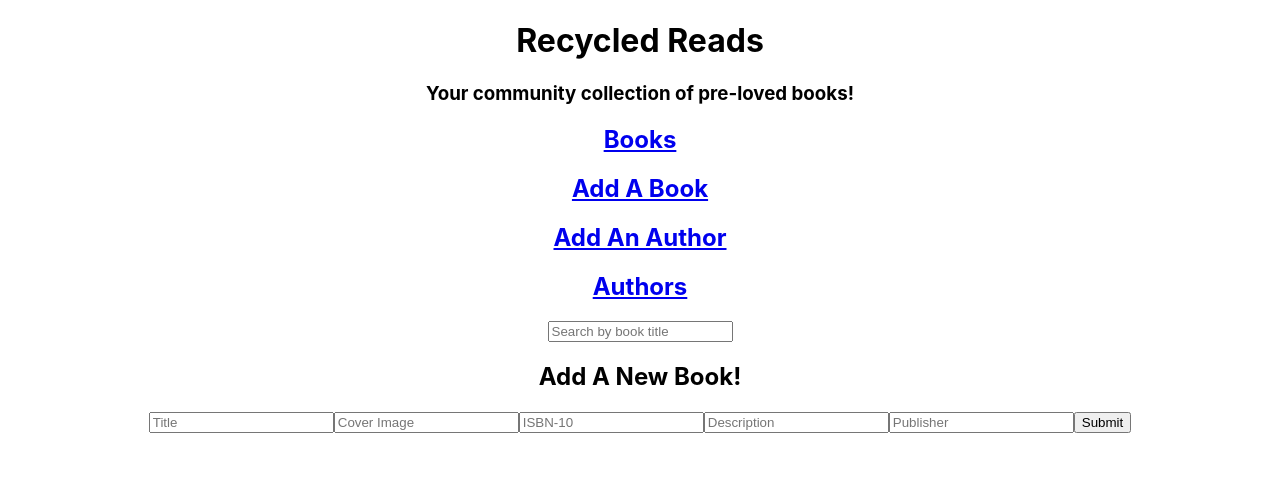
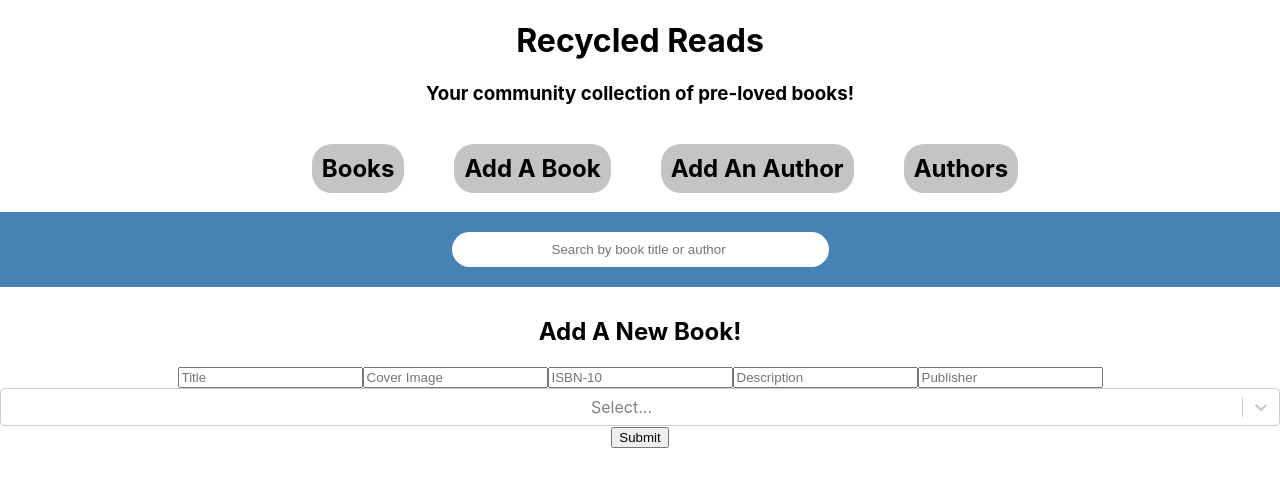
Before and after one commit to EvaTu/Phase-3-Project-Frontend, a React (Create React App) app in the folder my-app-frontend/: page /books/new in a window 1280 px wide. Shown: the top 486 px of the page. Built offline with nearby package versions, Linux system fonts and the light colour scheme; no server answers.

Commit message:
author selection

```diff
--- a/my-app-frontend/package.json
+++ b/my-app-frontend/package.json
@@ -9,8 +9,10 @@
     "path-to-regexp": "^6.2.0",
     "react": "^17.0.2",
     "react-dom": "^17.0.2",
+    "react-multiselect-listbox": "^0.0.7",
     "react-router-dom": "^5.3.0",
     "react-scripts": "4.0.3",
+    "react-select": "^5.1.0",
     "web-vitals": "^1.1.2"
   },
   "scripts": {
--- a/my-app-frontend/src/components/App.css
+++ b/my-app-frontend/src/components/App.css
@@ -13,18 +13,80 @@
   color: white;
 }
 
-.bookCard,
-.author-card {
+.bookCard {
   background: rgb(222, 222, 222);
   width: 240px;
   padding: 20px;
   margin: 10px;
   float: left;
+
 }
 
-.bookCard img,
-.author-card img {
+.author-card {
+  background: rgb(222, 222, 222);
+  width: 240px;
+  height: 350px;
+  padding: 20px;
+  margin: 10px;
+  float: left;
+}
+
+
+.bookCard img {
   width: 100%;
   height: auto;
   object-fit: contain;
 }
+
+.author-card img {
+  width: 250px;
+  height: 250px;
+  object-fit: contain;
+}
+
+
+.header {
+  background-color:rgb(128,128,128);
+  font-family: sans-serif;
+}
+
+#navigation {
+  display: flex;
+  justify-content: center;
+}
+
+#navigation h2 {
+  margin-left: 50px;
+  width: auto;
+  background-color: rgb(197, 196, 196);
+  padding:10px;
+  border-radius: 20px;
+}
+
+#navigation h2 a {
+  text-decoration: none;
+  color: black
+}
+
+.search_bar {
+  margin-bottom: 30px;
+  background-color:rgb(70,130,180);
+  padding:20px;
+
+}
+
+.search_input {
+  padding:10px 100px 10px 100px;
+  border-radius: 20px;
+  border:0px;
+}
+
+#authors-container {
+  justify-content: center;
+}
+
+.logo {
+  width: 100px;
+  height: auto;
+
+}
--- a/my-app-frontend/src/components/App.js
+++ b/my-app-frontend/src/components/App.js
@@ -11,12 +11,13 @@ import NewAuthorForm from './NewAuthorForm';
 
 import BookList from './BookList';
 import AuthorList from './AuthorList';
+import BookDetails from './BookDetails';
 
 
 function App() {
 
   const [newBookInput, setNewBook] = useState(
-    {title: '', image: '', isbn: '', desc: '', publisher: ''}
+    {title: '', image: '', isbn: '', desc: '', publisher: '', author: ''}
     );
 
   const [newAuthorInput, setNewAuthor] = useState(
@@ -25,7 +26,9 @@ function App() {
 
   const [booksList, setBooksList] = useState([]);
 
-  const [getAuthors, setGetAuthors] = useState([])
+  const [getAuthors, setGetAuthors] = useState([]);
+
+  const [search, setSearch] = useState("");
 
   useEffect(() => {
     fetch("http://localhost:9292/authors")
@@ -61,19 +64,25 @@ function App() {
     }
   }
 
+  const filteredBooks =  booksList.filter(book => book.title.toLowerCase().includes(search.toLowerCase()))
+  const filteredAuthors =  getAuthors.filter(author => author.name.toLowerCase().includes(search.toLowerCase()))
+
   return (
     <div className="App">
 
       <Header />
-      <Search />
+      <Search search={search} setSearch={setSearch}/>
 
       <Switch>
 
         <Route path='/books/new'>
           <NewBookForm newBookInput={newBookInput}
                       setNewBook={setNewBook}
-                      handleSubmit={handleSubmit} />
+                      handleSubmit={handleSubmit}
+                      getAuthors={getAuthors} />
         </Route>
+
+        <Route path='/books/:id' component={BookDetails} />
 
         <Route path='/authors/new'>
           <NewAuthorForm newAuthorInput={newAuthorInput}
@@ -81,17 +90,12 @@ function App() {
                       handleSubmit={handleSubmit} />
         </Route>
 
-        <Route path='/books'>
-          <BookList booksList={booksList} />
-        </Route>
-
         <Route path='/authors'>
-          <AuthorList getAuthors={getAuthors}
-                    setGetAuthors={setGetAuthors}/>
+          <AuthorList filteredAuthors={filteredAuthors}/>
         </Route>
 
         <Route path='/'>
-          <BookList booksList={booksList} />
+          <BookList filteredBooks={filteredBooks}/>
         </Route>
 
       </Switch>
--- a/my-app-frontend/src/components/AuthorCard.js
+++ b/my-app-frontend/src/components/AuthorCard.js
@@ -1,18 +1,29 @@
-import React from 'react';
+import React, {useState} from 'react';
 
 function AuthorCard({authorObj}) {
     const {image, name, desc} = authorObj
+    const [isClicked, setIsClicked] = useState(true)
 
+    function handleToggleClick(){
+        setIsClicked((previousIsClicked) => {
+            return !previousIsClicked
+        })
+    }
 
     return (
-
+        <div onClick={handleToggleClick}>
+            {isClicked ? (
             <div className="author-card">
                 <img className="cardImage" src={image} alt={name} />
                 <h3>Author Name: {name}</h3>
+            </div>
+            ):(
+            <div className="author-card">
                 <h4>Author Bio: {desc}</h4>
-
             </div>
-
+            )
+            }
+            </div>
 
     );
 
--- a/my-app-frontend/src/components/AuthorList.js
+++ b/my-app-frontend/src/components/AuthorList.js
@@ -1,16 +1,16 @@
 import React from "react";
 import AuthorCard from "./AuthorCard"
 
-function AuthorList({getAuthors, setGetAuthors}){
+function AuthorList({filteredAuthors}){
 
-    const authorsComponent = getAuthors.map(author =>
+    const authors = filteredAuthors.map(author =>
         <AuthorCard authorObj={author} key={author.id} />)
 
 
     return(
         <div>
             <ul className="author-cards">
-                {authorsComponent}
+                {authors}
             </ul>
         </div>
     )
--- a/my-app-frontend/src/components/BookCard.js
+++ b/my-app-frontend/src/components/BookCard.js
@@ -1,4 +1,4 @@
-// import React from './react';
+import { Link } from 'react-router-dom';
 
 function BookCard({ book }) {
 
@@ -8,12 +8,14 @@ function BookCard({ book }) {
 
 
     return (
+        <Link to={`/books/${id}`}>
             <div className='bookCard' onClick={e => console.log(e.target.className)} id={id}>
                 <h2>{title}</h2>
                 <img src={image === '' ? placeHolder : image} alt={title} />
                 <h3>Author(s):</h3>
                 {authorNames}
             </div>
+        </Link>
     );
 
 }
--- a/my-app-frontend/src/components/BookDetails.js
+++ b/my-app-frontend/src/components/BookDetails.js
@@ -1,10 +1,38 @@
-// import React from './react';
+import { useEffect, useState } from 'react';
+import { useHistory, useParams, Link } from 'react-router-dom';
 
 function BookDetails() {
 
+    const [singleBook, setSingleBook] = useState({});
+
+    const id = useParams().id;
+    let history = useHistory();
+
+    useEffect(() => {
+        fetch(`http://localhost:9292/books/${id}`)
+        .then(resp => resp.json())
+        .then(book => setSingleBook(book))
+    }, [id])
+
+    const {title, image, isbn, desc, publisher, authors} = singleBook
+    // const authorNames = [];
+
+    // if(authors.length > 0){authorNames};
+    // console.log(authors)
+
+    // const authorNames = authors.map(author => <p key={author.name}>{author.name}</p>);
+
     return (
-        <div>
-
+        <div className='bookDetails'>
+            <img src={image} alt={title}/>
+            <h1>{title}</h1>
+            {/* {authorNames} */}
+            <h3>{publisher} Publishing House</h3>
+            <p>ISBN-10: {isbn}</p>
+            <p>{desc}</p>
+            <Link to='/books' onClick={() => history.goBack()}>
+                <button>Go Back</button>
+            </Link>
         </div>
     );
 
--- a/my-app-frontend/src/components/BookList.js
+++ b/my-app-frontend/src/components/BookList.js
@@ -1,13 +1,16 @@
 // import React from './react';
 import BookCard from "./BookCard";
 
-function BookList({ booksList }) {
+function BookList({ filteredBooks }) {
 
-    const books = booksList.map(book => <BookCard book={book} key={book.id} />);
+    const books = filteredBooks.map(book =>
+        <BookCard book={book} key={book.id} />);
 
     return (
-        <div>
+        <div className="books-container">
+            <ul className="book-cards">
             {books}
+            </ul>
         </div>
     );
 
--- a/my-app-frontend/src/components/NewBookForm.js
+++ b/my-app-frontend/src/components/NewBookForm.js
@@ -1,8 +1,18 @@
-// import React from './react';
+// import { useState } from 'react';
+import Select from 'react-select';
+import makeAnimated from 'react-select/animated';
 
-function NewBookForm({ newBookInput, setNewBook, handleSubmit }) {
 
-    const {title, image, isbn, desc, publisher} = newBookInput
+function NewBookForm({ newBookInput, setNewBook, handleSubmit, getAuthors }) {
+
+    const animatedComponents = makeAnimated();
+    const authorNames = [];
+
+    getAuthors.map(author => authorNames.push({value: author.name, label: author.name}))
+    console.log(authorNames)
+
+    const {title, image, isbn, desc, publisher, author} = newBookInput
+//     const [selectedTwo, setSelectedTwo] = useState([])
 
     return (
         <div className='form'>
@@ -46,6 +56,14 @@ function NewBookForm({ newBookInput, setNewBook, handleSubmit }) {
                        value={publisher}
                        onChange={e => setNewBook({...newBookInput, [e.target.name]: e.target.value})} />
 
+              <Select
+                    closeMenuOnSelect={false}
+                    components={animatedComponents}
+                    defaultValue={[authorNames[4]]}
+                    isMulti
+                    options={authorNames}
+                    />
+
               <input type='submit'
                      value='Submit' />
 
--- a/my-app-frontend/src/components/Search.js
+++ b/my-app-frontend/src/components/Search.js
@@ -1,20 +1,19 @@
-import React, {useState} from "react"
-import BookList from "./BookList"
+import React from "react"
 
 
-function Search({booksList}) {
 
-    const [searchBooks, setSearchBooks] = useState("")
+function Search({search, setSearch}) {
 
 
 
     return(
-        <div className="SearchBar">
+        <div className="search_bar">
             <input
                 type="text"
-                placeHolder="Search by book title"
-                value={null}
-                onChange={(e)=> console.log(e.target.value)}
+                placeholder="Search by book title or author name"
+                value={search}
+                onChange={(e)=> setSearch(e.target.value)}
+                className="search_input"
                 />
         </div>
     )
--- a/my-app-frontend/src/index.js
+++ b/my-app-frontend/src/index.js
@@ -1,5 +1,6 @@
 import React from 'react';
 import ReactDOM from 'react-dom';
+
 import './index.css';
 import App from './components/App.js';
 
```
Also changed, not shown: my-app-frontend/src/components/AuthorDetails.js (added), 1 other file (tests, documents, lock files or other folders). Lines whose indentation alone changed are shown as unchanged.
